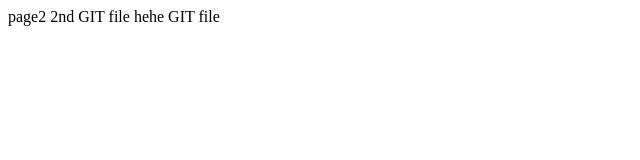
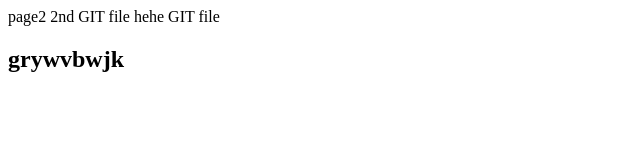
Before and after one commit to potladileep/my-first-git, a plain HTML site: page page.html in a window 1280 px wide. Shown: the whole page, without its empty margins (0-640 px from the left). Drawn offline with Linux system fonts and the light colour scheme.

Commit message:
upade update to page.html

```diff
--- a/page.html
+++ b/page.html
@@ -3,5 +3,6 @@
     <body>
     <h>2nd GIT file</h>
     <h>hehe GIT file</h>
+        <h2>grywvbwjk<h2>
     </body>
 </html>
```
